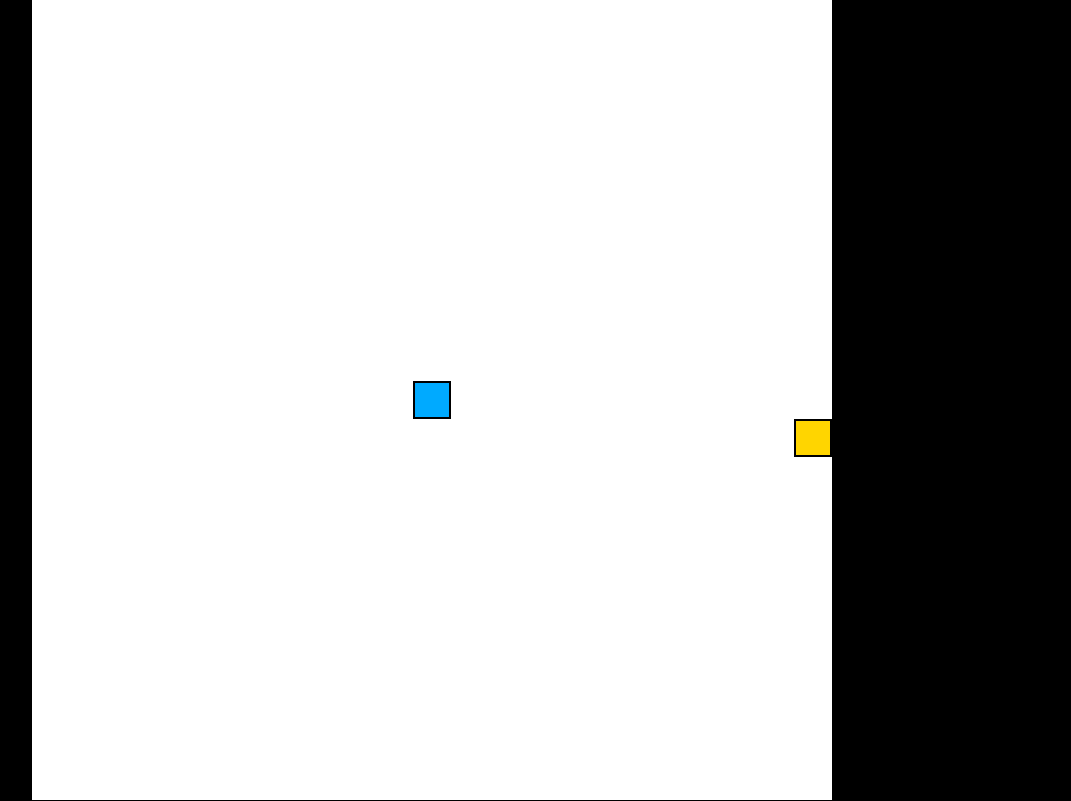
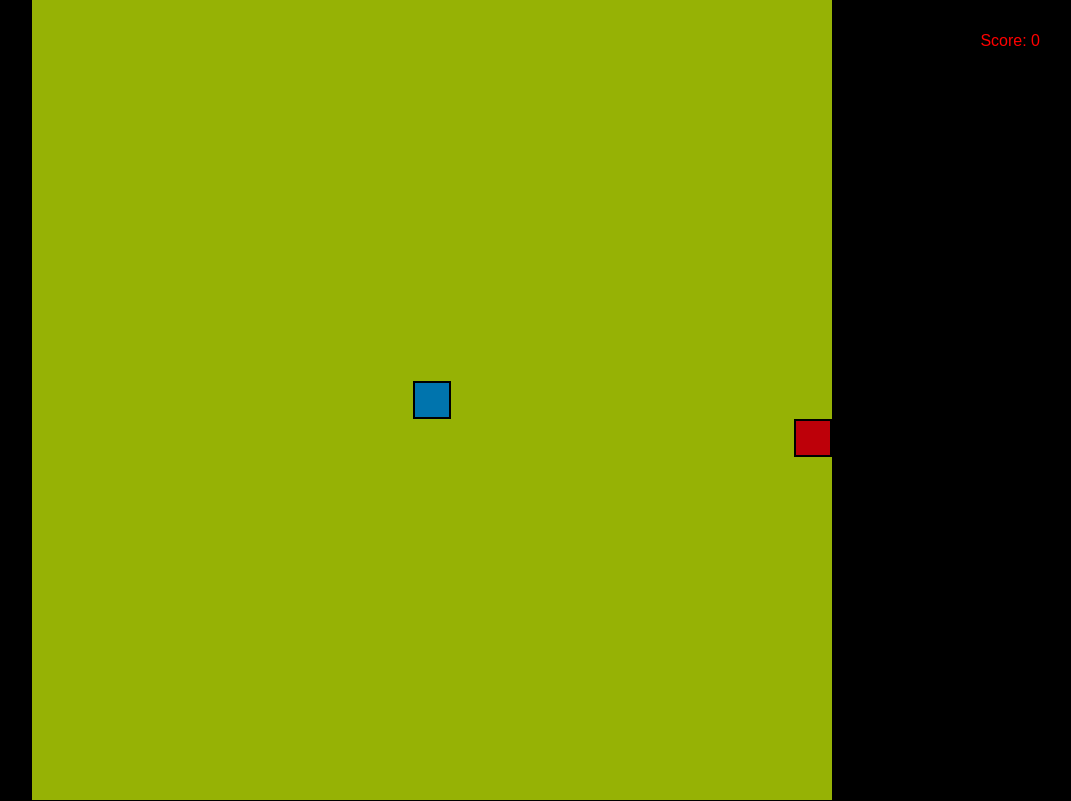
Before and after one commit to brighamandersen/snake, a plain HTML site: page index.html in a window 1280 px wide. Shown: the whole page, without its empty margins (208-1279 px from the left). Drawn offline with Linux system fonts and the light colour scheme.

Commit message:
Changed colors, adjded score

```diff
--- a/index.html
+++ b/index.html
@@ -3,11 +3,13 @@
   <head>
     <meta charset="UTF-8" />
     <meta name="viewport" content="width=device-width, initial-scale=1.0" />
+    <link rel="shortcut icon" href="./favicon.ico" />
     <link rel="stylesheet" href="styles.css" />
-    <script src="game.js" defer type="module"></script>
+    <script src="./js/game.js" defer type="module"></script>
     <title>Snake</title>
   </head>
   <body>
+    <div class="score-box">Score: <span id="score-text"></span></div>
     <div id="game-board"></div>
   </body>
 </html>
--- a/game.js
+++ b/js/game.js
@@ -4,17 +4,22 @@ import {
   draw as drawSnake,
   getSnakeHead,
   snakeIntersected,
+  getSnakeLength,
 } from "./snake.js";
 import { update as updateFood, draw as drawFood } from "./food.js";
 import { isOutsideGrid } from "./grid.js";
 
 let lastRenderTime = 0;
+let score = 0;
+const scoreText = document.querySelector("#score-text");
 let gameOver = false;
 const gameBoard = document.querySelector("#game-board");
 
 function main(currentTime) {
   if (gameOver) {
-    if (confirm("You lost.  Press 'OK' to restart.")) {
+    if (
+      confirm("You lost with a score of " + score + ".  Press 'OK' to restart.")
+    ) {
       window.location = "/"; // Refresh page;
     }
     return;
@@ -35,6 +40,7 @@ window.requestAnimationFrame(main);
 function update() {
   updateSnake();
   updateFood();
+  updateScore();
   checkDeath();
 }
 
@@ -44,6 +50,11 @@ function draw() {
   drawFood(gameBoard);
 }
 
+function updateScore() {
+  score = getSnakeLength() - 1;
+  scoreText.innerHTML = score;
+}
+
 function checkDeath() {
   gameOver = isOutsideGrid(getSnakeHead()) || snakeIntersected();
 }
--- a/snake.js
+++ b/js/snake.js
@@ -42,8 +42,11 @@ export function getSnakeHead() {
   return snakeBody[0];
 }
 
+export function getSnakeLength() {
+  return snakeBody.length;
+}
+
 export function snakeIntersected() {
-  // check if head intersected with any body parts
   return onSnake(snakeBody[0], { ignoreHead: true });
 }
 
--- a/styles.css
+++ b/styles.css
@@ -1,3 +1,7 @@
+html {
+    font-family: fantasy;
+}
+
 body {
     height: 100vh;
     width: 100vw;
@@ -9,20 +13,30 @@ body {
 }
 
 #game-board {
-    background-color: white;
+    background-color: #96B205;
     width: 100vmin;
     height: 100vmin;
     display: grid;
     grid-template-rows: repeat(21, 1fr);
     grid-template-columns: repeat(21, 1fr);
+    border: 1px solid black;
 }
 
 .snake {
-    background-color: hsl(200, 100%, 50%);
+    background-color: hsl(200, 100%, 34%);
     border: 0.25vmin solid black;
 }
 
 .food {
-    background-color: hsl(50, 100%, 50%);
+    background-color: hsl(357, 100%, 37%);
     border: 0.25vmin solid black;
 }
+
+.score-box {
+    color: red;
+    position: absolute;
+    top: 0;
+    right: 0;
+    /* background-color: hsla(0, 0%, 100%, 0.301); */
+    padding: 2em;
+}
```
Also changed, not shown: js/food.js (renamed from food.js), js/grid.js (renamed from grid.js), js/input.js (renamed from input.js).
